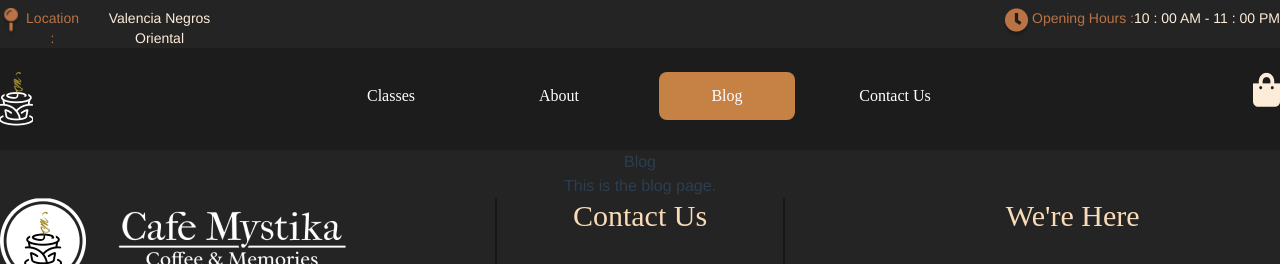
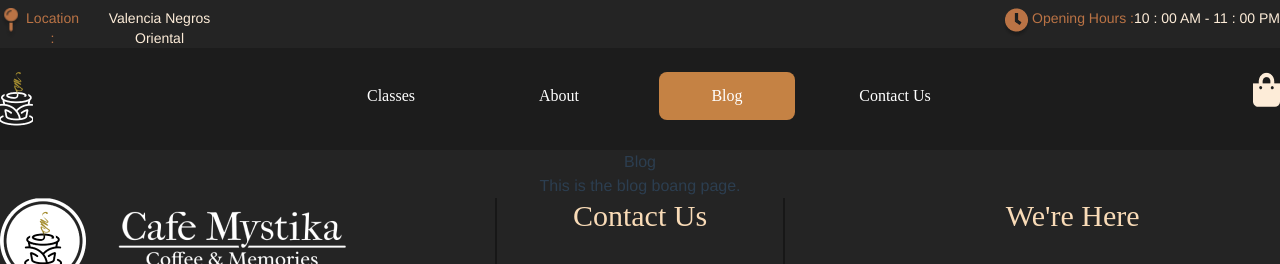
Before and after one commit to Skrill-ie/coffee-mystika, a Vue app: page /blog in a window 1280 px wide. Shown: the top 264 px of the page. Built offline with nearby package versions, Linux system fonts and the light colour scheme.

Commit message:
boang sa blog

```diff
--- a/src/components/Blog.vue
+++ b/src/components/Blog.vue
@@ -1,7 +1,7 @@
 <template>
     <div>
       <h1>Blog</h1>
-      <p>This is the blog page.</p>
+      <p>This is the blog boang page.</p>
     </div>
   </template>
 
```
